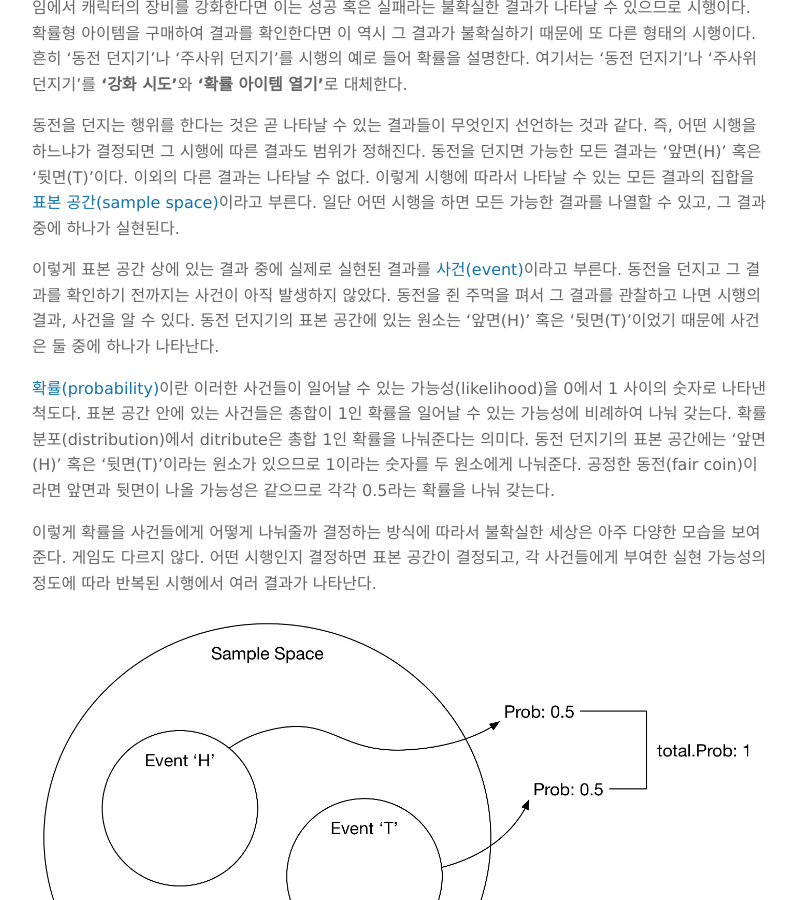
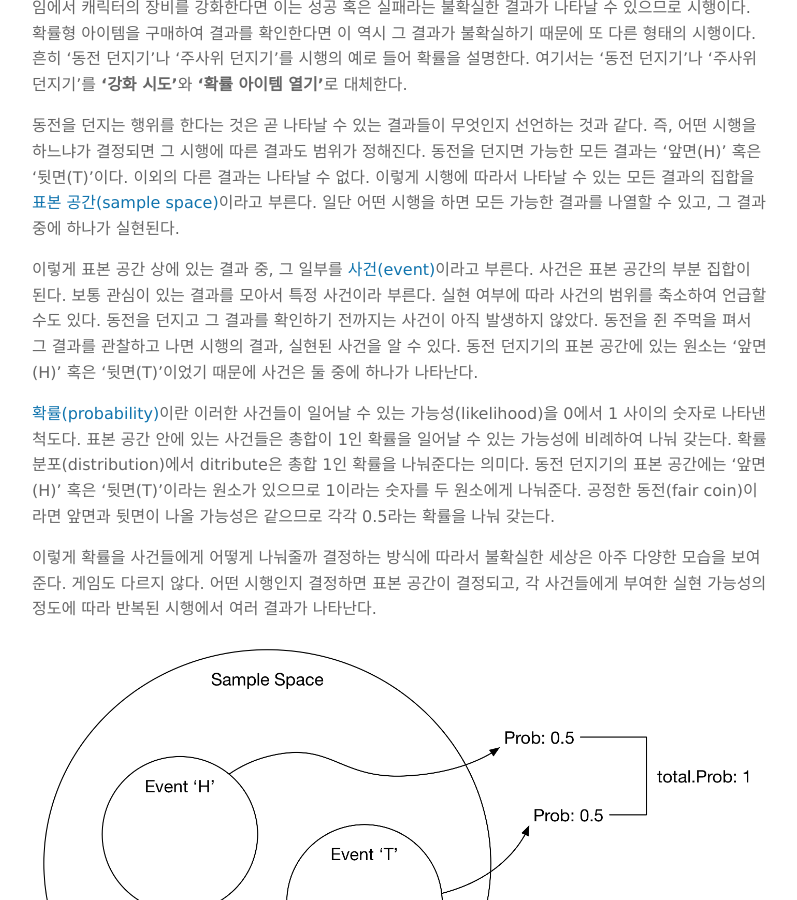
Before and after one commit to boxnwhiskr/boxnwhiskr.github.io, a Jekyll site: the page built from _posts/2015-05-21-binomial_dist_in_games.markdown, in a window 1280 px wide and 900 px high, scrolled down 1313 px. Shown: the whole window, without its empty margins (240-1037 px from the left). Built offline with Jekyll 4.4.1, drawn with Linux system fonts in a browser that asks for light colours; nearby versions of some CDN libraries; some web fonts are replaced; formulas are drawn with MathJax 3.

Commit message:
Add comments

```diff
--- a/_posts/2015-05-21-binomial_dist_in_games.markdown
+++ b/_posts/2015-05-21-binomial_dist_in_games.markdown
@@ -44,9 +44,12 @@ linked in [us.battle.net](http://us.battle.net/d3/en/forum/topic/7199913320)>_
 이렇게 시행에 따라서 나타날 수 있는 모든 결과의 집합을 [표본 공간(sample space)](http://en.wikipedia.org/wiki/Sample_space)이라고 부른다.
 일단 어떤 시행을 하면 모든 가능한 결과를 나열할 수 있고, 그 결과 중에 하나가 실현된다.
 
-이렇게 표본 공간 상에 있는 결과 중에 실제로 실현된 결과를 [사건(event)](http://en.wikipedia.org/wiki/Event_(probability_theory))이라고 부른다.
+이렇게 표본 공간 상에 있는 결과 중, 그 일부를 [사건(event)](http://en.wikipedia.org/wiki/Event_(probability_theory))이라고 부른다.
+사건은 표본 공간의 부분 집합이 된다.
+보통 관심이 있는 결과를 모아서 특정 사건이라 부른다.
+실현 여부에 따라 사건의 범위를 축소하여 언급할 수도 있다.
 동전을 던지고 그 결과를 확인하기 전까지는 사건이 아직 발생하지 않았다.
-동전을 쥔 주먹을 펴서 그 결과를 관찰하고 나면 시행의 결과, 사건을 알 수 있다.
+동전을 쥔 주먹을 펴서 그 결과를 관찰하고 나면 시행의 결과, 실현된 사건을 알 수 있다.
 동전 던지기의 표본 공간에 있는 원소는 '앞면(H)' 혹은 '뒷면(T)'이었기 때문에 사건은 둘 중에 하나가 나타난다.
 
 [확률(probability)](http://en.wikipedia.org/wiki/Probability)이란 이러한 사건들이 일어날 수 있는 가능성(likelihood)을 0에서 1 사이의 숫자로 나타낸 척도다.
```
